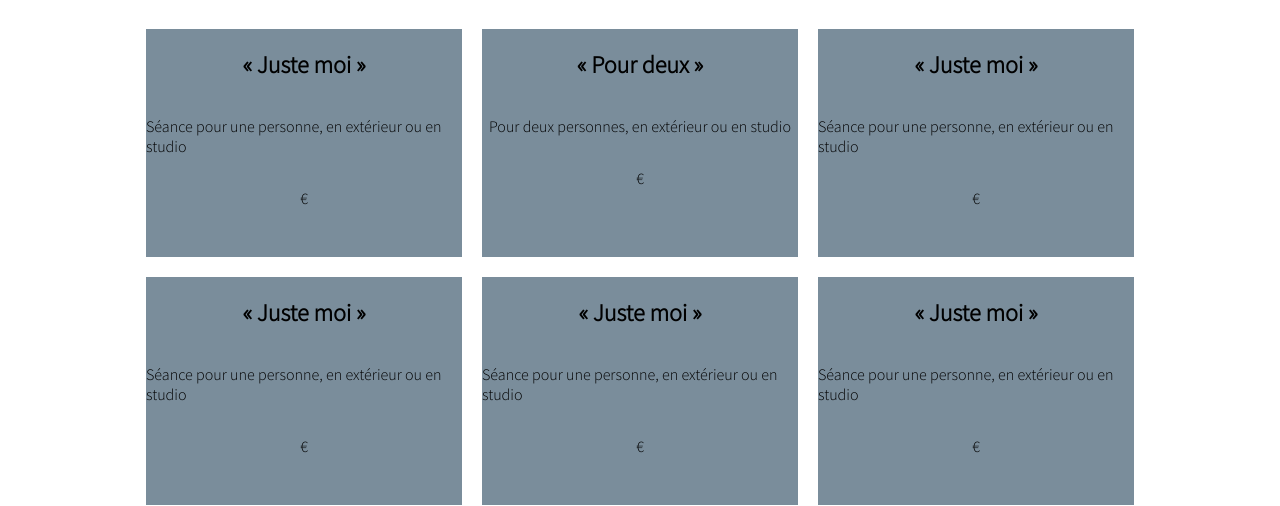
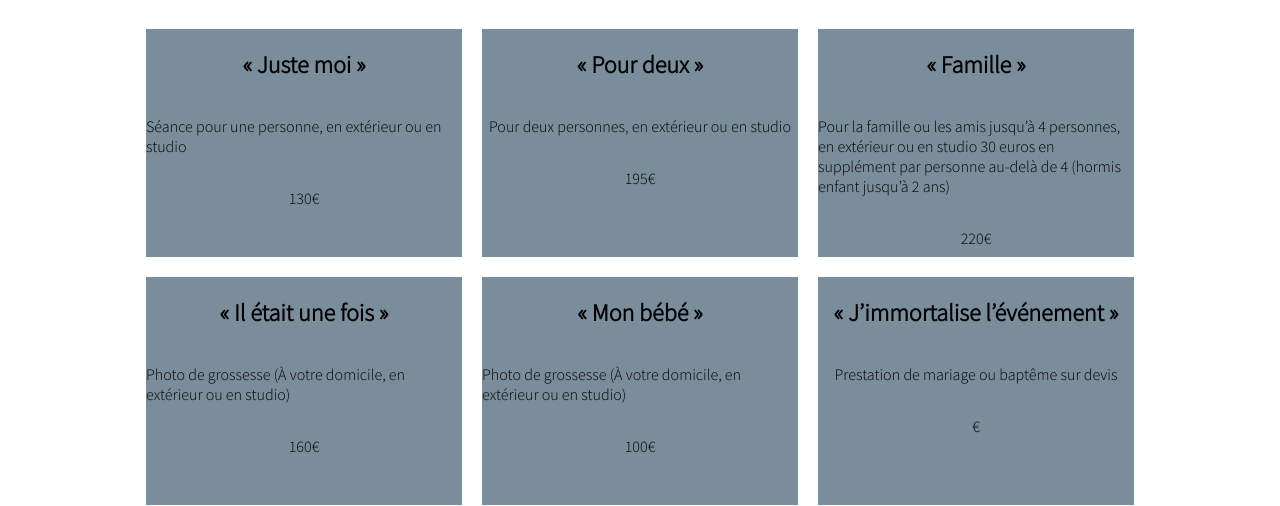
Before and after one commit to Mangemort60/Charles-CANTIN, an Eleventy site: page src/tarifsEtPrestations.html in a window 1280 px wide. Shown: the part 136-642 px from the top of the page. Built offline with nearby package versions, Linux system fonts and the light colour scheme; Eleventy itself is replaced by a stand-in of ours; files that its build step writes are made by us from their sources.

Commit message:
add tarifs variable

```diff
--- a/src/tarifsEtPrestations.html
+++ b/src/tarifsEtPrestations.html
@@ -33,32 +33,33 @@ prix_de_la_prestation:
         <div class="service">
                     <h2>{{nom_de_la_prestation.seul}}</h2>
                     <p>{{description_de_la_prestation.seul}}</p>
-                    <p><span>{{prix.seul}}</span>€</p>
+                    <p><span>{{prix_de_la_prestation.seul}}</span>€</p>
         </div>
         <div class="service">
                     <h2>{{nom_de_la_prestation.couple}}</h2>
                     <p>{{description_de_la_prestation.couple}}</p>
-                    <p><span>{{prix.couple}}</span>€</p>
+                    <p><span>{{prix_de_la_prestation.couple}}</span>€</p>
         </div>
         <div class="service">
-                    <h2>{{nom_de_la_prestation.seul}}</h2>
-                    <p>{{description_de_la_prestation.seul}}</p>
-                    <p><span>{{prix.seul}}</span>€</p>
+                    <h2>{{nom_de_la_prestation.famille}}</h2>
+                    <p>{{description_de_la_prestation.famille}}</p>
+                    <p><span>{{prix_de_la_prestation.famille}}</span>€</p>
         </div>
         <div class="service">
-                    <h2>{{nom_de_la_prestation.seul}}</h2>
-                    <p>{{description_de_la_prestation.seul}}</p>
-                    <p><span>{{prix.seul}}</span>€</p>
+                    <h2>{{nom_de_la_prestation.grossesse}}</h2>
+                    <p>{{description_de_la_prestation.grossesse}}</p>
+                    <p><span>{{prix_de_la_prestation.grossesse}}</span>€</p>
         </div>
         <div class="service">
-                    <h2>{{nom_de_la_prestation.seul}}</h2>
-                    <p>{{description_de_la_prestation.seul}}</p>
-                    <p><span>{{prix.seul}}</span>€</p>
+                    <h2>{{nom_de_la_prestation.bebe}}</h2>
+                    <p>{{description_de_la_prestation.bebe}}</p>
+                    <p><span>{{prix_de_la_prestation.bebe}}</span>€</p>
         </div>
         <div class="service">
-                    <h2>{{nom_de_la_prestation.seul}}</h2>
-                    <p>{{description_de_la_prestation.seul}}</p>
-                    <p><span>{{prix.seul}}</span>€</p>
+                    <h2>{{nom_de_la_prestation.baptemes_et_mariages}}</h2>
+                    <p>{{description_de_la_prestation.baptemes_et_mariages}}</p>
+                    <p><span>{{prix_de_la_prestation.baptemes_et_mariages}}</span>€</p>
         </div>
 
+
 </div>
```
Also changed, not shown: public/tarifsEtPrestations/index.html (+23 -22 lines).
